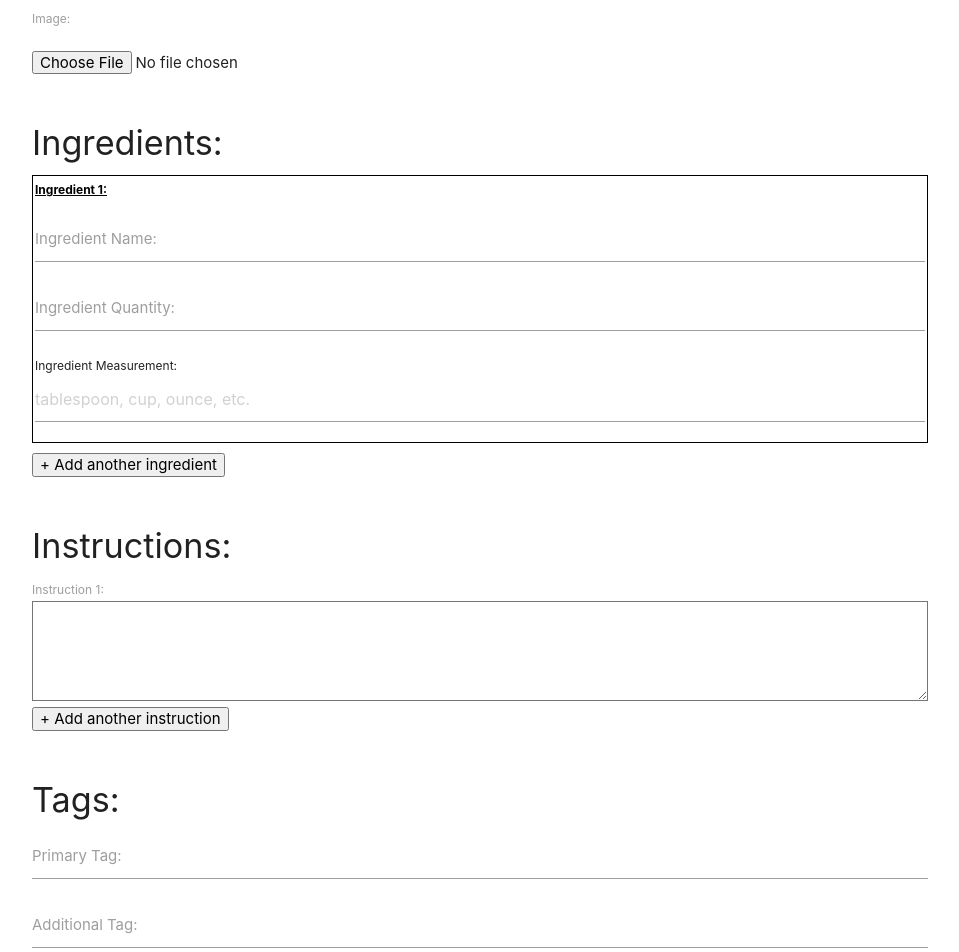
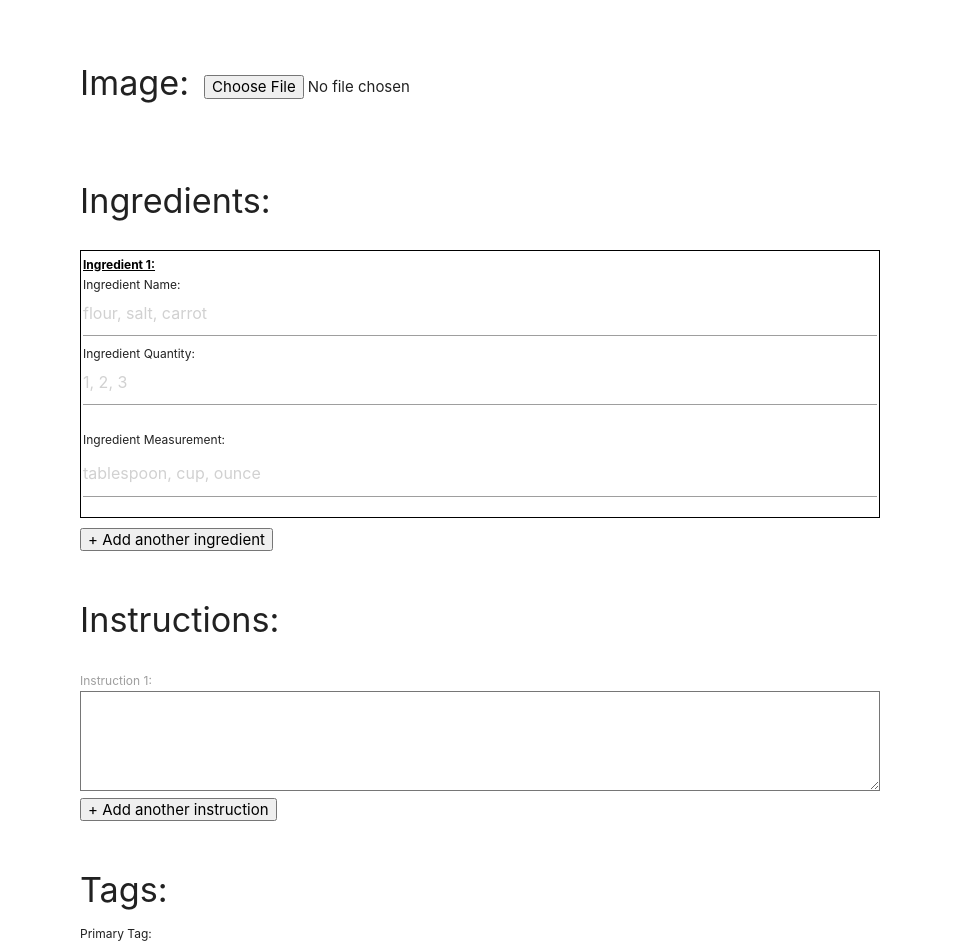
Before and after one commit to TaylorCookie/Recipe-PWA, an Angular app: page /add-recipe in a window 1280 px wide. Shown: the part 380-1332 px from the top of the page, without its empty margins (160-1119 px from the left). Built offline with nearby package versions, Linux system fonts and the light colour scheme.

Commit message:
Styling Changes

```diff
--- a/src/app/add-recipe-form/add-recipe-form.component.css
+++ b/src/app/add-recipe-form/add-recipe-form.component.css
@@ -1,3 +1,11 @@
+h4 {
+  margin-bottom: 30px;
+}
+
+.recipePage {
+  max-width: 800px;
+}
+
 .active {
   color: inherit;
 }
@@ -6,11 +14,16 @@
   margin-bottom: 100px;
 }
 
+.image_container {
+  margin-bottom: 50px;
+  margin-top: 50px;
+  display: flex;
+}
+
 .image_upload {
-  height: 3rem;
   display: flex;
-  align-items: end;
-  margin-bottom: 50px;
+  align-items: center;
+  margin-left: 15px;
 }
 
 .ingredients_container {
--- a/src/app/add-recipe-form/add-recipe-form.component.html
+++ b/src/app/add-recipe-form/add-recipe-form.component.html
@@ -16,7 +16,9 @@
       <input id="time" type="number" formControlName="time" required />
     </div>
 
-    <label for="imageSrc">Image: </label>
+    <div class="image_container">
+      <h4>Image:</h4>
+      <label for="imageSrc"></label>
       <div class="image_upload">
         <input
           id="imageSrc"
@@ -24,6 +26,7 @@
           formControlName="imageSrc"
           (change)="onFileSelected($event)"
         />
+      </div>
     </div>
 
     <div formArrayName="ingredients" class="ingredients_container">
@@ -43,6 +46,7 @@
               id="ingredient-name-{{ i }}"
               type="text"
               [formControlName]="i"
+              placeholder="flour, salt, carrot"
             />
           </div>
 
@@ -50,7 +54,11 @@
             <label for="ingredient-quantity-{{ i }}"
               >Ingredient Quantity:</label
             >
-            <input id="ingredient-quantity-{{ i }}" type="number" />
+            <input
+              id="ingredient-quantity-{{ i }}"
+              type="number"
+              placeholder="1, 2, 3"
+            />
           </div>
 
           <label for="ingredient-measurement-{{ i }}"
@@ -59,7 +67,7 @@
           <input
             id="ingredient-measurement-{{ i }}"
             type="text"
-            placeholder="tablespoon, cup, ounce, etc."
+            placeholder="tablespoon, cup, ounce"
           />
         </div>
       </div>
@@ -89,6 +97,7 @@
         id="primaryTag"
         type="text"
         formControlName="primaryTag"
+        placeholder="vegetarian, quick, salad, dinner"
         required
       />
     </div>
@@ -97,7 +106,12 @@
       <div *ngFor="let tag of tags.controls; let i = index">
         <div class="input-field">
           <label for="tag-{{ i }}">Additional Tag:</label>
-          <input id="tag-{{ i }}" type="text" [formControlName]="i" />
+          <input
+            id="tag-{{ i }}"
+            type="text"
+            [formControlName]="i"
+            placeholder="vegetarian, quick, salad, dinner"
+          />
         </div>
       </div>
       <button (click)="addTags($event)">+ Add another tag</button>
--- a/src/app/cards/cards.component.css
+++ b/src/app/cards/cards.component.css
@@ -1,29 +1,24 @@
+.wrapper {
+  max-width: 1400px;
+  margin: auto;
+}
+
 .cards_container {
   display: flex;
   flex-wrap: wrap;
   justify-content: center;
   align-items: center;
-  margin-left: 10px;
-  margin-right: 10px;
   margin-bottom: 100px;
 }
 
 .card_container {
-  width: 400px;
+  width: 350px;
   height: 100%;
-}
-
-.loading_indicator {
-  display: flex;
-  justify-content: center;
-  margin-top: 100px;
 }
 
 @media only screen and (min-width: 450px) {
   .cards_container {
     justify-content: space-evenly;
-    margin-left: 0px;
-    margin-right: 0px;
   }
 }
 
--- a/src/app/cards/cards.component.html
+++ b/src/app/cards/cards.component.html
@@ -1,11 +1,13 @@
-<div class="cards_container container-fluid" *ngIf="cards.length === 0">
+<div class="wrapper">
+  <div class="cards_container" *ngIf="cards.length === 0">
     <div *ngFor="let card of loadingCards" class="card_container">
       <app-skeleton-loading-cards></app-skeleton-loading-cards>
     </div>
   </div>
 
-<div class="cards_container container-fluid" *ngIf="cards">
+  <div class="cards_container" *ngIf="cards">
     <div *ngFor="let card of cards" class="card_container">
       <app-card-details [recipe]="card"></app-card-details>
     </div>
   </div>
+</div>
--- a/src/app/recipe.service.ts
+++ b/src/app/recipe.service.ts
@@ -1,18 +1,30 @@
 import { Injectable } from '@angular/core';
 import { Recipe } from 'src/assets/interfaces/recipe';
 import { RECIPES } from 'src/assets/mock-recipes';
-import { Observable, of } from 'rxjs';
+import { Observable, of, throwError } from 'rxjs';
+import { HttpClient, HttpHeaders } from '@angular/common/http';
 
 @Injectable({
   providedIn: 'root',
 })
 export class RecipeService {
-  constructor() {}
+  configUrl = 'localhost:8080/';
+  // headers = new HttpHeaders()
+  //   .set('mode', 'no-cors')
+  //   .set('Access-Control-Allow-Origin', '*');
+
+  constructor(private http: HttpClient) {}
 
   getRecipes(): Observable<Recipe[]> {
-    const recipes = RECIPES;
-    return of(recipes);
+    return of(RECIPES);
+
+    // return this.http.get<Recipe[]>(`${this.configUrl}recipes`);
   }
+
+  // getRecipes(): Observable<Recipe[]> {
+  //   const recipes = RECIPES;
+  //   return of(recipes);
+  // }
 
   getRecipeByID(id: number): Observable<Recipe> {
     const recipe = RECIPES.find((r) => r.id === id)!;
--- a/src/assets/interfaces/recipe.ts
+++ b/src/assets/interfaces/recipe.ts
@@ -2,11 +2,11 @@ export interface Recipe {
   id: number;
   title: string;
   time: number;
-  tags: string[];
   primaryTag: string;
   serves: number;
   imageSrc: string;
   favorite: boolean;
+  tags: string[];
   ingredients: string[];
   instructions: string[];
   notes: string[];
```
Also changed, not shown: src/app/card-details/card-details.component.html (+0 -42 lines). Lines whose indentation alone changed are shown as unchanged.
